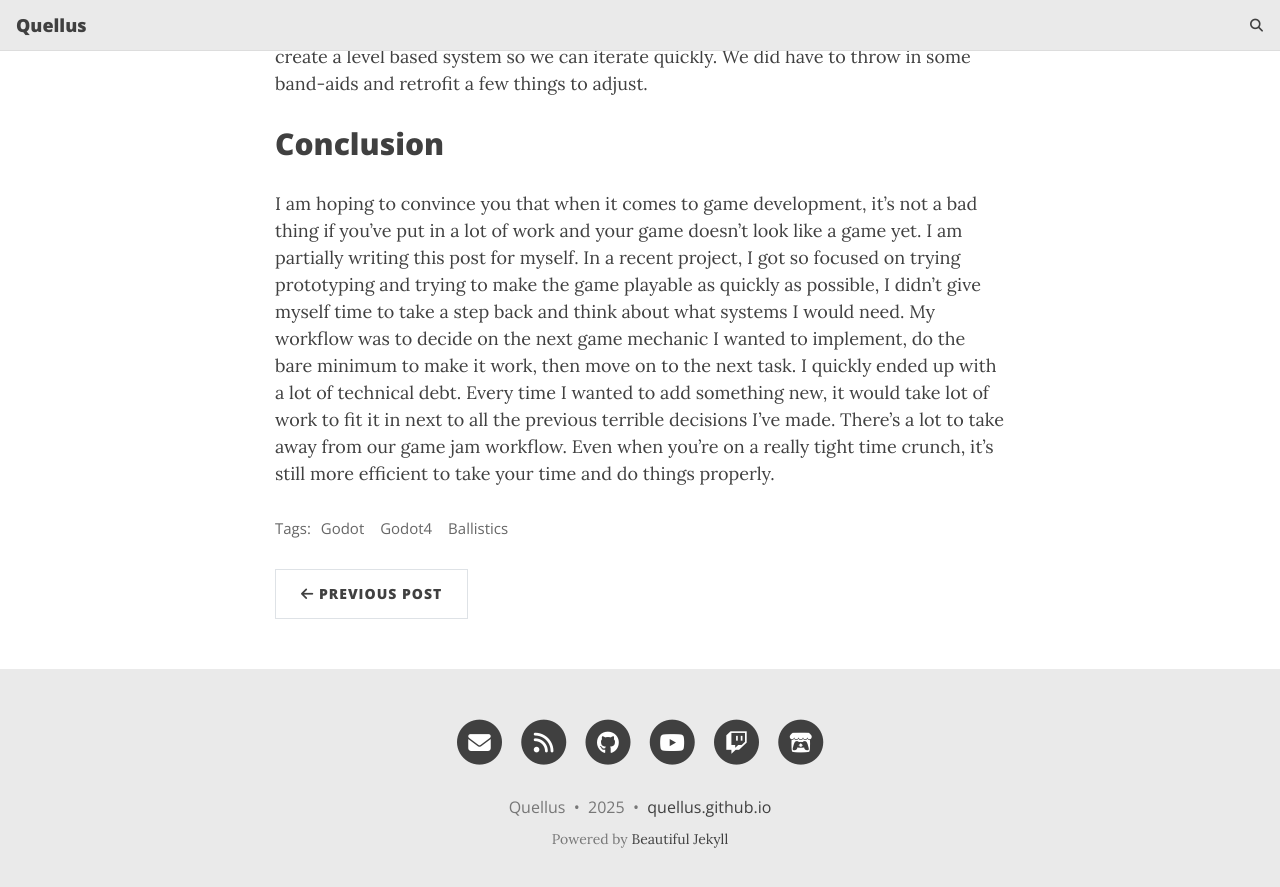
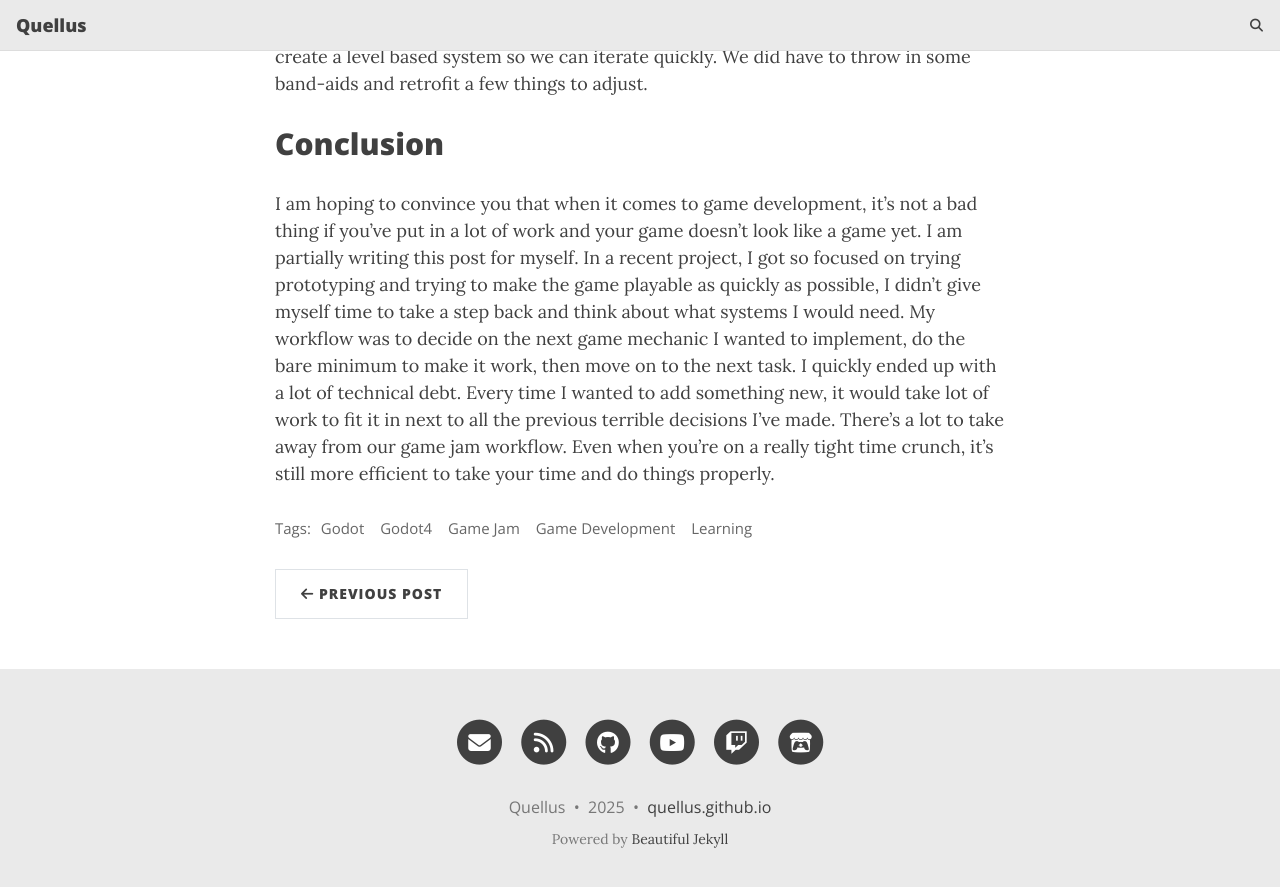
Before and after one commit to quellus/blog, a Jekyll site: the page built from _posts/2025-4-29-the-3-stages-of-a-game-jam.md, in a window 1280 px wide and 900 px high, scrolled down 3421 px. Shown: the top 887 px of the window. Built offline with Jekyll 4.4.1, drawn with Linux system fonts in a browser that asks for light colours; comment, search, counter and statistics services are not loaded.

Commit message:
fix tags for game jam post

```diff
--- a/_posts/2025-4-29-the-3-stages-of-a-game-jam.md
+++ b/_posts/2025-4-29-the-3-stages-of-a-game-jam.md
@@ -2,7 +2,7 @@
 layout: post
 title: "The 3 stages of a Game Jam"
 subtitle: "Things I learned about workflow and efficiency during Godot Wild Jam #80"
-tags: [Godot, Godot4, Ballistics]
+tags: [Godot, Godot4, Game Jam, Game Development, Learning]
 ---
 
 ## Introduction
```
